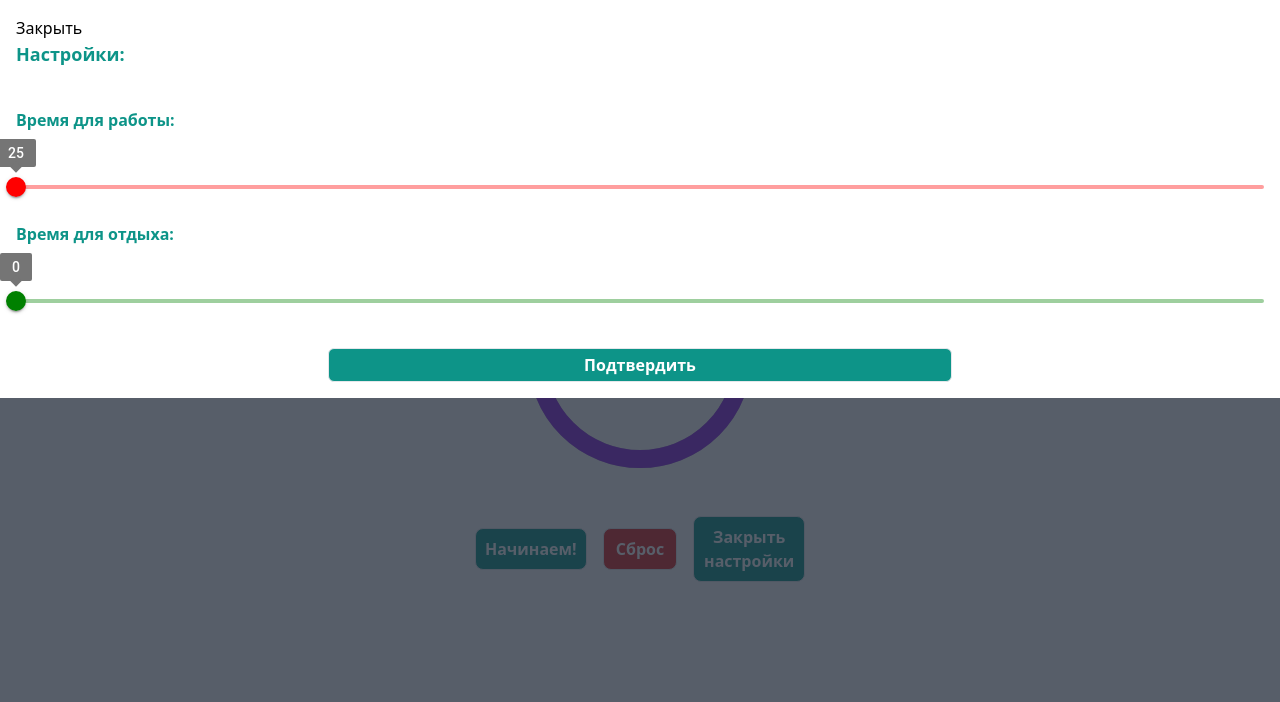
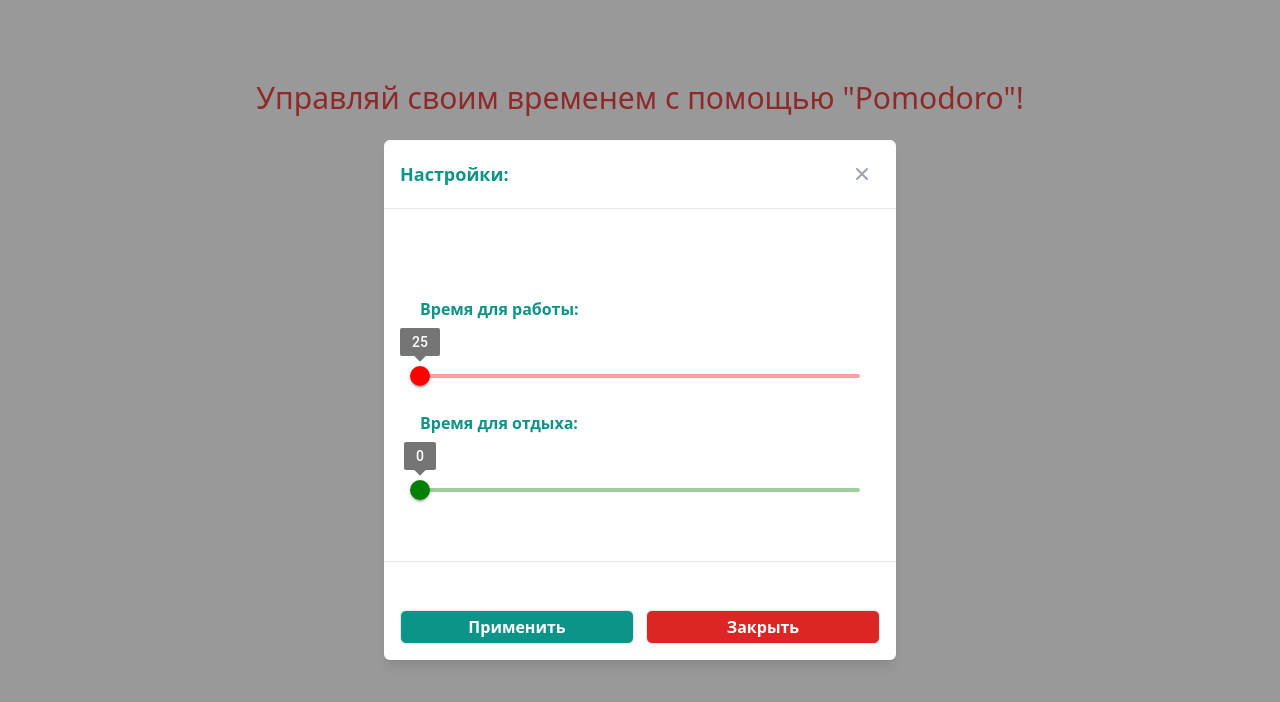
Before and after one commit to carpediem511/pomodoro_timer, a React (Create React App) app: page / in a window 1280 px wide. Both pictures are taken after a click on the button "Настройки". Shown: the top 702 px of the page. Built offline with nearby package versions, Linux system fonts and the light colour scheme.

Commit message:
готов компонент настроек без логики с таймером

```diff
--- a/src/components/ModalSettings/index.tsx
+++ b/src/components/ModalSettings/index.tsx
@@ -1,28 +1,49 @@
 import Settings from "../Settings"
 import { useState } from "react"
 
-const ModalSettings = () => {
+type ModalSettingsProps = {
+	setIsModalSettingsOpen: (isOpen: boolean) => void;
+}
 
-	const [isModalOpen, setIsModalOpen] = useState(false)
+const ModalSettings = ({ setIsModalSettingsOpen }: ModalSettingsProps) => {
+	const [isSettingsOpen, setIsSettingsOpen] = useState<boolean>(true)
 
 	const handleModalToggle = () => {
-		setIsModalOpen(!isModalOpen);
+		setIsModalSettingsOpen(false);
 	}
 
 	return (
-
 		<>
-			<button onClick={handleModalToggle}>Настройки</button>
-			{isModalOpen && (
-				<div className="modal">
-					<div className="modal-content">
-						<button onClick={handleModalToggle}>Закрыть</button>
-						<Settings />
+			{isSettingsOpen && (
+				<div className="fixed inset-0 z-10 overflow-y-auto">
+					<div className="fixed inset-0 w-full h-full bg-black opacity-40" onClick={handleModalToggle}></div>
+					<div className="flex items-center min-h-screen px-4 py-8">
+						<div className="relative w-full max-w-lg mx-auto bg-white rounded-md shadow-lg">
+							<div className="flex items-center justify-between p-4 border-b">
+								<p className="text-teal-600 font-bold text-lg">Настройки:</p>
+								<button className="p-2 text-gray-400 rounded-md hover:bg-gray-100" onClick={handleModalToggle}>
+									<svg xmlns="http://www.w3.org/2000/svg" className="w-5 h-5 mx-auto" viewBox="0 0 20 20" fill="currentColor">
+										<path fillRule="evenodd" d="M4.293 4.293a1 1 0 011.414 0L10 8.586l4.293-4.293a1 1 0 111.414 1.414L11.414 10l4.293 4.293a1 1 0 01-1.414 1.414L10 11.414l-4.293 4.293a1 1 0 01-1.414-1.414L8.586 10 4.293 5.707a1 1 0 010-1.414z" clipRule="evenodd" />
+									</svg>
+								</button>
+							</div>
+							<div className="space-y-2 p-4 mt-3 text-[15.5px] leading-relaxed text-gray-500">
+								<Settings />
+							</div>
+							<div className="flex items-center gap-3 p-4 mt-5 border-t">
+								<button className="border p-1 w-1/2 mx-auto mt-8 rounded-md text-white font-semibold active:shadow-lg flex justify-center bg-teal-600 hover:bg-teal-400 duration-200 hover:text-black" onClick={handleModalToggle}>
+									Применить
+								</button>
+								<button className="border p-1 w-1/2 mx-auto mt-8 rounded-md text-white font-semibold active:shadow-lg flex justify-center bg-red-600 hover:bg-red-400 duration-200 hover:text-black" onClick={handleModalToggle}>
+									Закрыть
+								</button>
+							</div>
+						</div>
 					</div>
 				</div>
 			)}
 		</>
-	)
-}
+	);
+};
 
 export default ModalSettings
--- a/src/components/Settings/index.tsx
+++ b/src/components/Settings/index.tsx
@@ -11,8 +11,7 @@
 
 	return (
 		<>
-			<p className="text-teal-600 font-bold text-lg">Настройки:</p>
-			<div className="flex w-full flex-col">
+			<div className="flex w-full flex-col p-5">
 				<label className="mt-10 text-teal-600 text-base font-semibold">
 					Время для работы:
 				</label>
@@ -36,9 +35,6 @@
 					style={restSliderstyle}
 				/>
 
-				<button className="border p-1 w-1/2 mx-auto mt-8 rounded-md text-white font-semibold active:shadow-lg flex justify-center bg-teal-600 hover:bg-teal-400 duration-200 hover:text-black">
-					Подтвердить
-				</button>
 			</div>
 		</>
 	);
--- a/src/components/TimerButtons/index.tsx
+++ b/src/components/TimerButtons/index.tsx
@@ -1,6 +1,6 @@
 import { useState } from "react"
-import Settings from "../Settings";
 import ModalSettings from "../ModalSettings";
+
 
 type TimerButtonsProps = {
 	isTimerOn: boolean;
@@ -14,10 +14,10 @@
 	resetTimer,
 }: TimerButtonsProps) => {
 
-	const [isModalOpen, setIsModalOpen] = useState<boolean>(false)
+	const [isModalSettingsOpen, setIsModalSettingsOpen] = useState<boolean>(false)
 
-	const handleModalToggle = () => {
-		setIsModalOpen(!isModalOpen);
+	const openModal = () => {
+		setIsModalSettingsOpen(true);
 	}
 
 	return (
@@ -38,21 +38,13 @@
 
 			<button
 				className="self-center text-white font-semibold active:shadow-lg flex rounded-lg px-3 mt-2 py-2 border w-1/2 justify-center bg-teal-600 hover:bg-teal-400 duration-200 hover:text-black"
-				onClick={handleModalToggle}
+				onClick={openModal}
 			>
-				{isModalOpen ? "Закрыть настройки" : "Настройки"}
+				Настройки
 			</button>
 
-			{isModalOpen && (
-				<div className="fixed inset-0 flex items-center justify-center z-50">
-					<div className="modal fixed top-0 left-0 w-full h-full bg-gray-800 bg-opacity-75">
-						<div className="modal-content p-4 bg-white">
-							<button onClick={handleModalToggle}>Закрыть</button>
-							<Settings />
-						</div>
-					</div>
-				</div>
-			)}
+			{isModalSettingsOpen && <ModalSettings setIsModalSettingsOpen={setIsModalSettingsOpen} />}
+
 		</div>
 	)
 }
```
